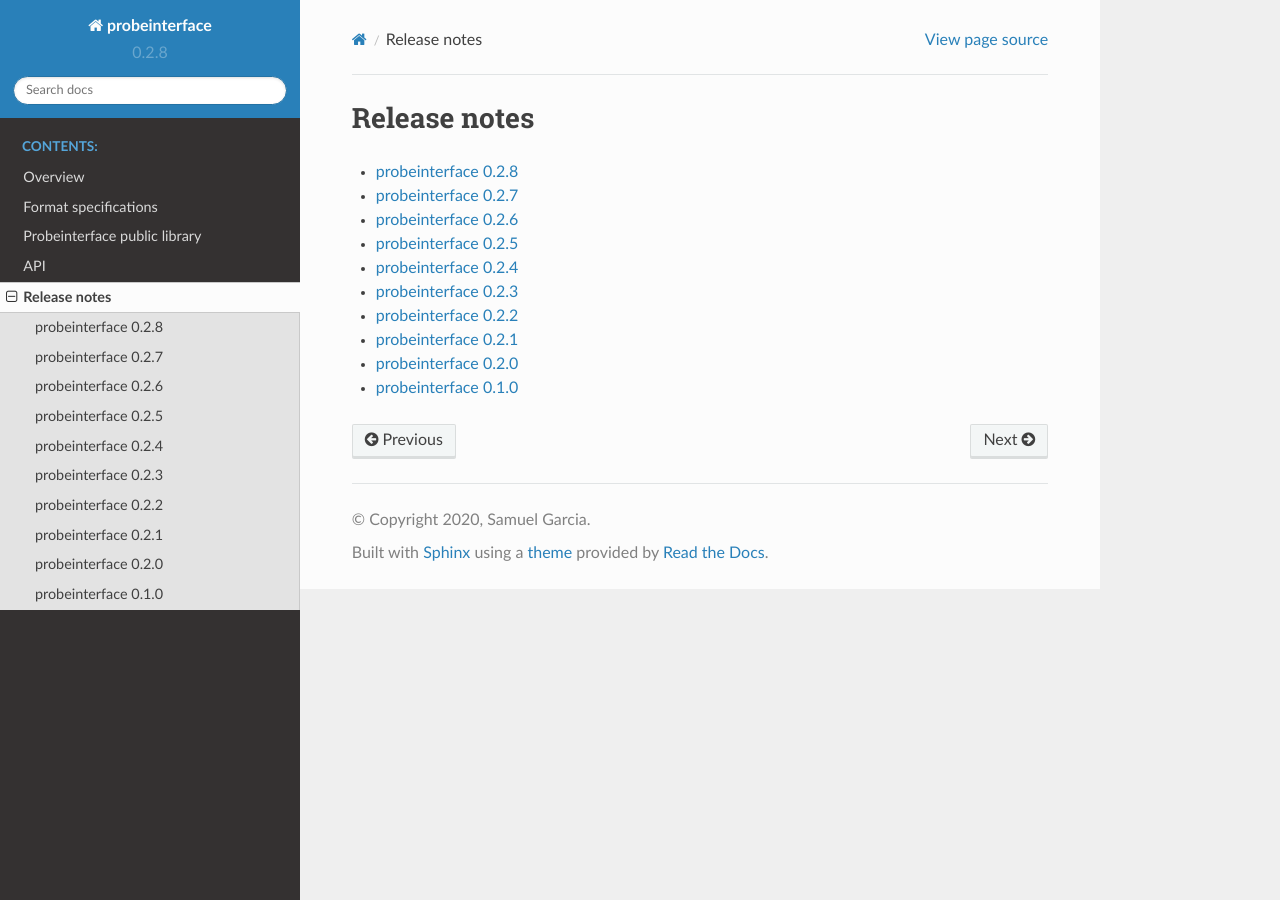
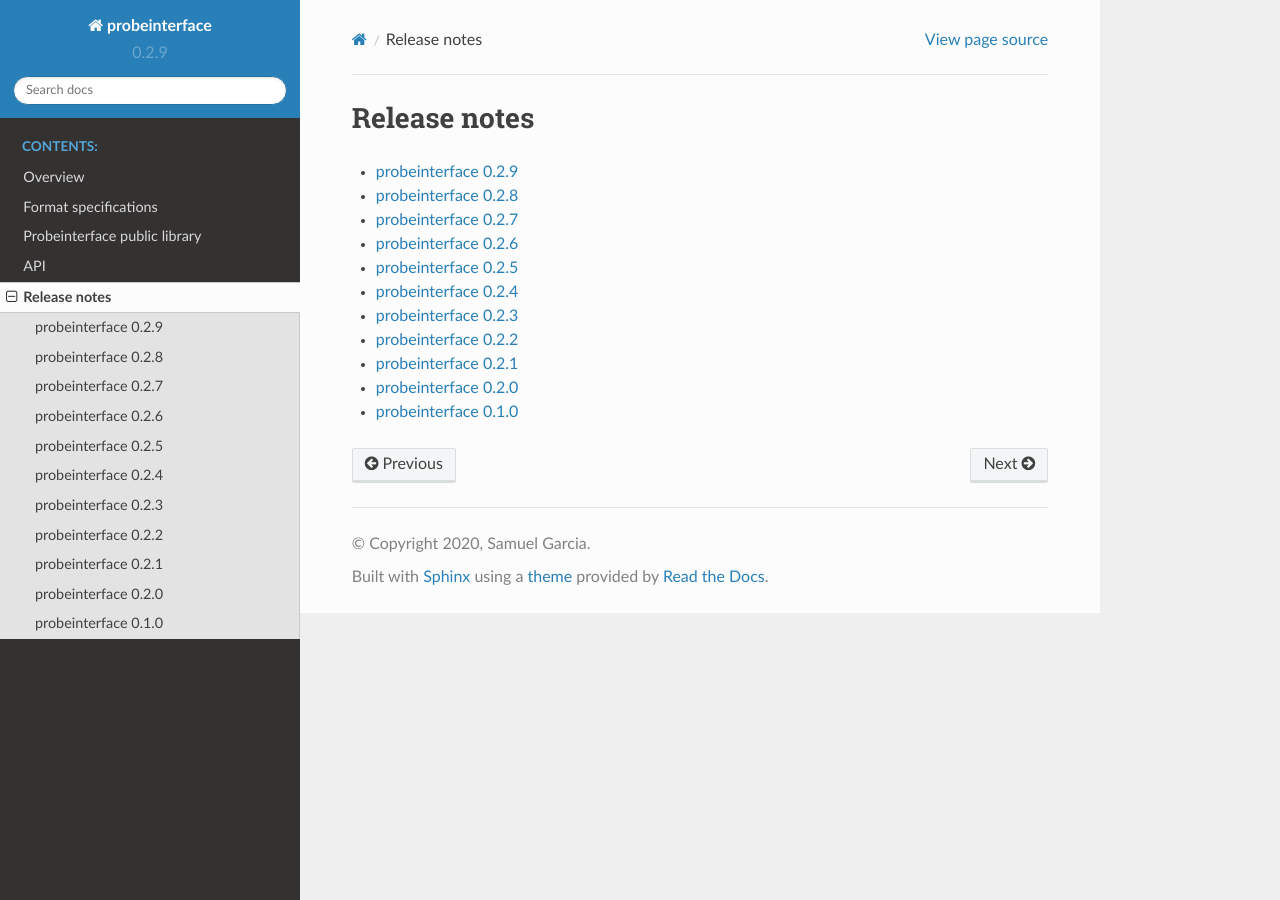
Before and after one commit to SpikeInterface/probeinterface, a Sphinx documentation site: the page built from doc/release_notes.rst, in a window 1280 px wide. Built offline with Sphinx 7.4.7 and the Read the Docs theme 2.0.0, drawn with Linux system fonts in a browser that asks for light colours; pages that are not in the unit, such as notebooks, are missing from menus.

Commit message:
for release 0.2.9

```diff
--- a/doc/release_notes.rst
+++ b/doc/release_notes.rst
@@ -6,6 +6,7 @@ Release notes
 .. toctree::
    :maxdepth: 1
 
+   releases/0.2.9.rst
    releases/0.2.8.rst
    releases/0.2.7.rst
    releases/0.2.6.rst
--- /dev/null
+++ b/doc/releases/0.2.9.rst
@@ -0,0 +1,8 @@
+probeinterface 0.2.9
+--------------------
+
+
+April, 15th 2022
+
+* openephys neuropixel
+* fix examples
--- a/probeinterface/version.py
+++ b/probeinterface/version.py
@@ -1 +1 @@
-version = '0.2.8'
+version = '0.2.9'
```
